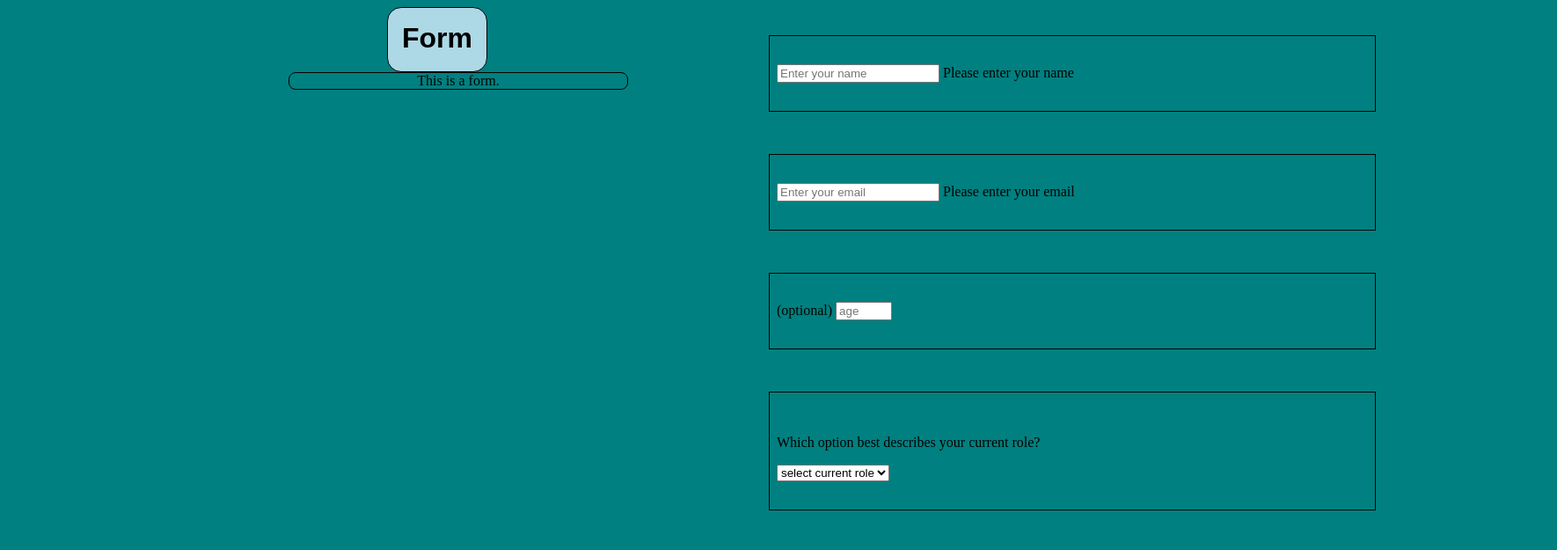
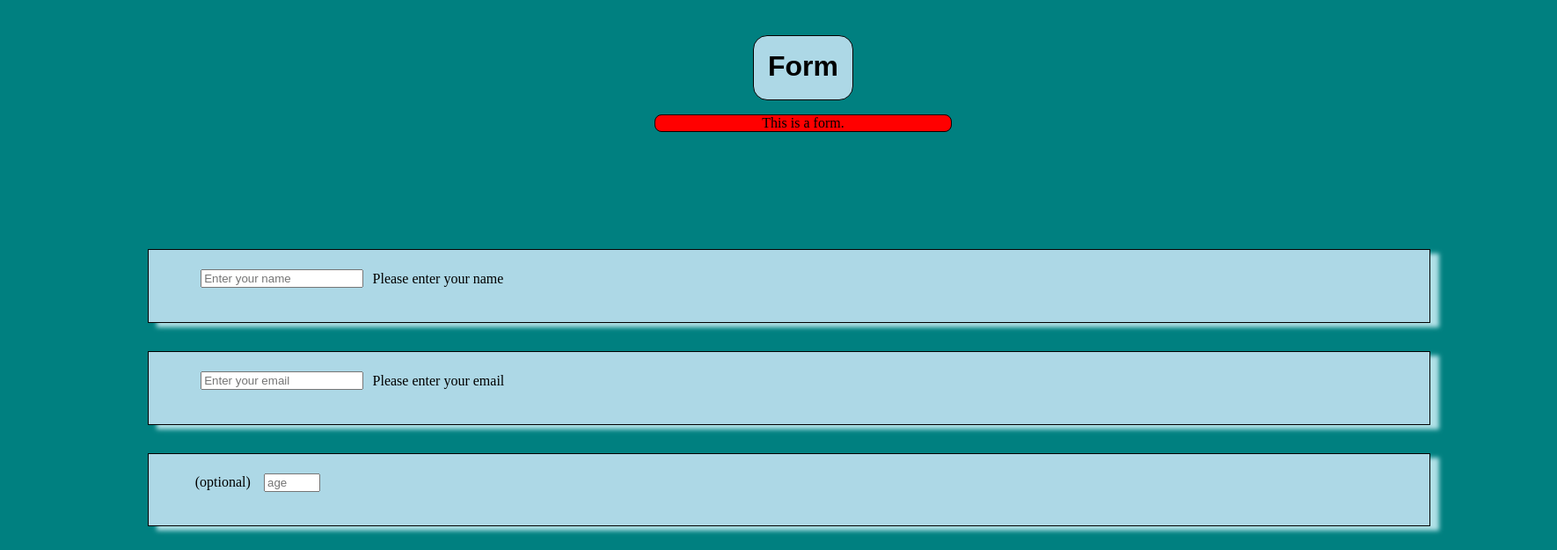
Before and after one commit to Michaelswigart/Build-a-Survey-Form, a plain HTML site: page main/index.html in a window 1280 px wide. Shown: the top 625 px of the page at 88% size, 1770 px wide, since content can reach past the window. Drawn offline with Linux system fonts and the light colour scheme.

Commit message:
update1.4 fix part of problem

```diff
--- a/main/style.css
+++ b/main/style.css
@@ -1,21 +1,17 @@
-
-/* find out what this does */
-
-/* *,
-*::before,
-*::after
-  box-sizing: border-box;
- */
 .container {
     display: grid;
-    /* flex-flow: wrap; */
-    grid-template-columns: repeat(6, 1fr);
-  grid-auto-rows: 100px, auto;
+    grid-auto-flow: row;
+    grid-gap: 5px 10px;
+    grid-template-areas: auto auto auto auto;
 }
-
+header {
+    padding: 2rem 40rem 5rem 26rem
+}
+p {
+    text-align: center;
+}
 #title {
     text-align: center;
-    display: inline-grid;
     margin: 0rem 10rem 0rem 27rem;
     /* figure out padding */
     padding: 1rem;
@@ -25,20 +21,19 @@
     border: 1px solid;
     border-radius: 1rem;
     overflow: auto;
-    /* flex-flow: wrap; */
     background-color:lightblue;
-    grid-column-start: 1;
-    grid-column-end: 4;
+    grid-column: 1 / 3;
 }
 
 #description {
-    margin: 0rem 0rem 0rem 20rem;
+    margin: 1rem 3rem 1rem 20rem;
      padding: 0rem 0rem 0rem 0rem;
     text-align: center;
-    /* flex-flow: wrap; */
     border: 1px solid;
     border-radius: .5rem;
+    background-color: red;
 }
+
 body {
     /* figure out how to use img */
     background-color: teal;
@@ -49,23 +44,25 @@ body {
 }
 
 .form-group {
-/* flex-flow: wrap; */
-border: 1px solid;
-margin: 2rem 01rem 3rem 10rem;
-padding: 2rem 2rem 2rem .5rem;
+border: 1px solid ;
+margin: 2rem 9rem 1rem 10rem;
+padding: 1rem 4rem 2rem 3rem;
+background-color: lightblue;
+box-shadow: 10px 5px 5px  powderblue;
 }
 
 label {
-    /* display: flex; */
+    margin: .2rem .2rem .2rem .2rem;
+    padding: .1rem .1rem .1rem .1rem;
 }
 
 .form-control {
+  margin: .4rem .4rem .4rem .4rem;
 
-}
+};
+/* .clue {
 
-.clue {
-
-}
+} */
 
 .input-radio {
 
@@ -80,10 +77,7 @@ label {
 }
 
 .submit-button {
-/* display: flex; */
-/* flex-flow: wrap; */
-margin: .5rem 10rem .5rem 27rem;
-padding: .5rem .5rem .5rem .145rem;
+
 }
 
 /* need for the body font weight, font size, line height look into *,*::before, *::after see what they do and add the befor to the body to see if that will help look in to background- types  */
```
